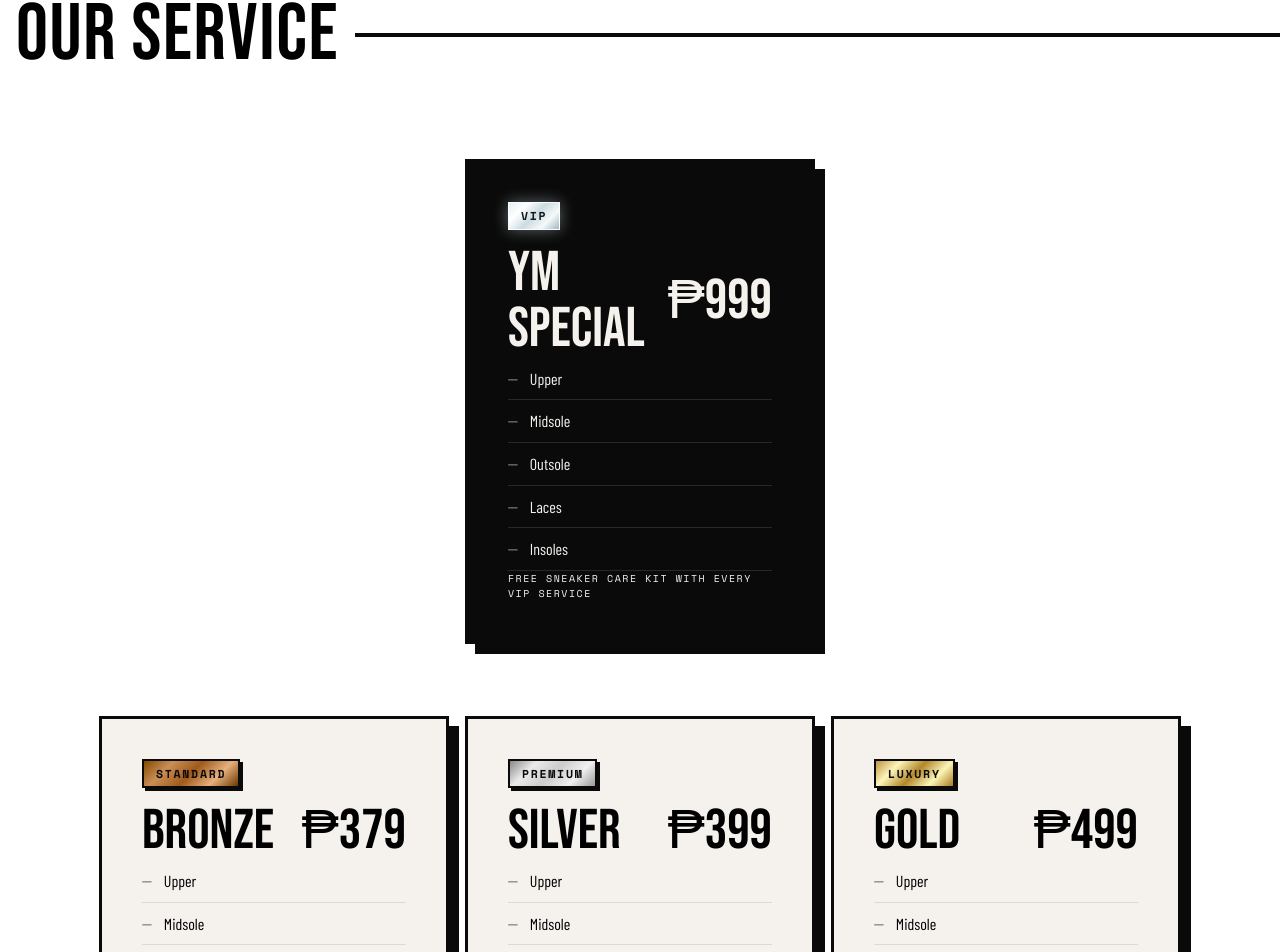
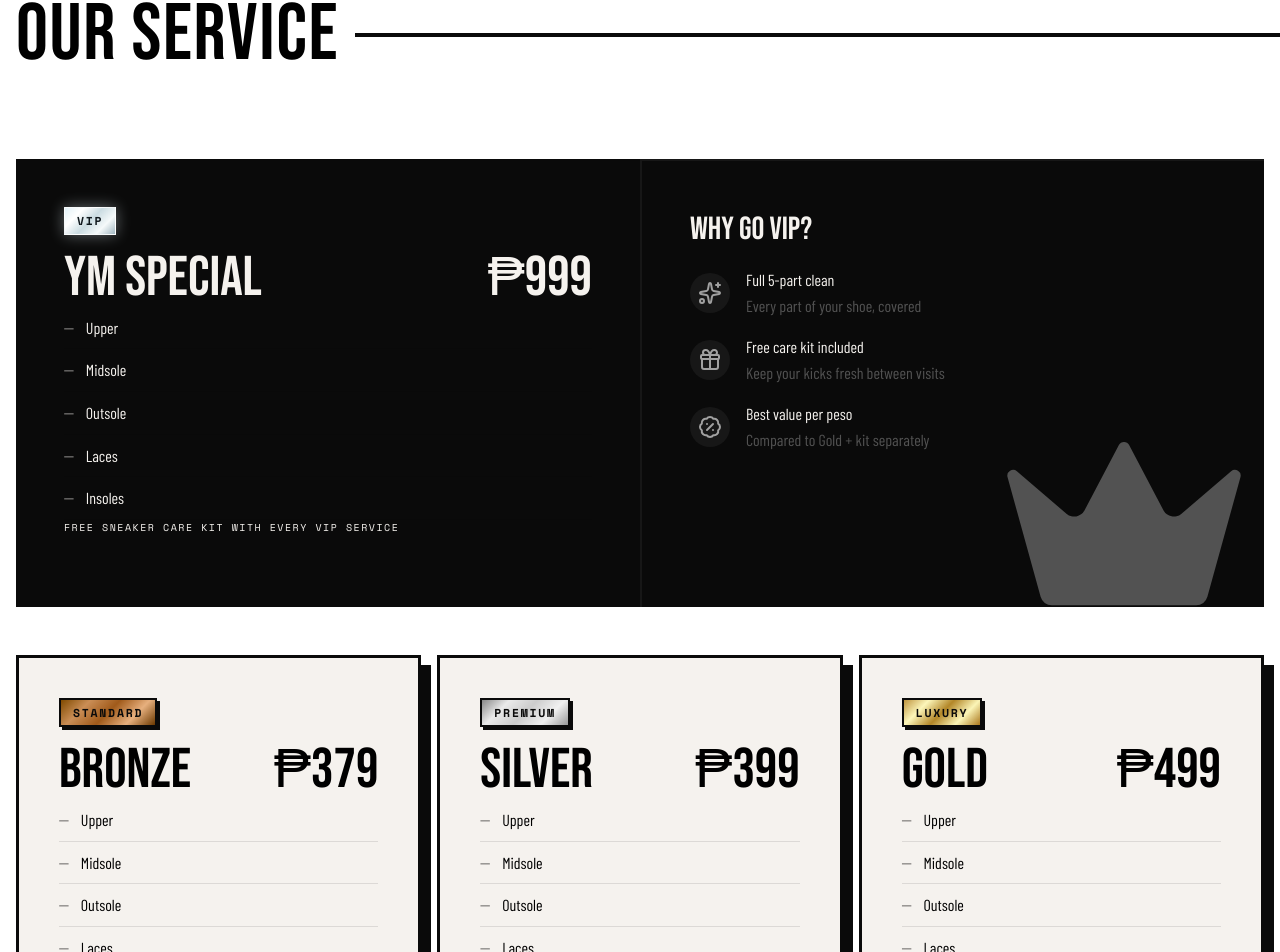
Before and after one commit to torgeronimo/ym-shoe-cleaning, a Next.js app: page / in a window 1280 px wide. Shown: the part 1151-2103 px from the top of the page. Built offline with nearby package versions, Linux system fonts and the light colour scheme.

Commit message:
fix: adjusted service card design and layout

```diff
--- a/app/components/sections/service.tsx
+++ b/app/components/sections/service.tsx
@@ -1,6 +1,12 @@
 import Card from '../ui/card'
 import SectionTitle from '../ui/section-title';
+import { Sparkles, Gift, BadgePercent, Sparkle, Crown } from 'lucide-react';
 const Service = () => {
+    const whyvip=[
+        {title:"Full 5-part clean", desc:"Every part of your shoe, covered", icon:Sparkles},
+        {title:"Free care kit included", desc:"Keep your kicks fresh between visits",icon:Gift},
+        {title:"Best value per peso", desc:"Compared to Gold + kit separately",icon:BadgePercent},
+    ]
 
     type Service = {
         name: string;
@@ -104,7 +110,8 @@ const Service = () => {
 
 
                     {/* Featured card */}
-                    <div className="price-card-featured price-card mb-6">
+                    <div className='grid grid-cols-1 md:grid-cols-2 bg-black w-full'>
+                        <div className="text-white p-12 w-full mb-6">
                             <span className={`${featured.tag} badge badge-invert`}>{featured.tag}</span>
                             <div className="flex items-center justify-between pt-4">
                                 <h2 className="price-amount">{featured.name}</h2>
@@ -121,6 +128,37 @@ const Service = () => {
                                 <p className="type-label-sm">{featured.free}</p>
                             )}
                         </div>
+
+                        <div className='relative overflow-hidden text-white md:border-l-2 border-t-2 border-neutral-900 p-12'>
+
+                            <div className='flex flex-col justify-start gap-4'>
+                                <h2 className='type-display-sm'>WHY GO VIP?</h2>
+                                {whyvip.map((w)=>{
+                                    const Icon = w.icon;
+                                    return(
+                                        <div key={w.title} className='z-20 flex items-center gap-4 type-body-base'>
+                                            <div className='h-10 w-10 bg-neutral-900 flex items-center justify-center rounded-full'>
+                                                <Icon className='w-6 h-6 text-neutral-400'/>
+                                            </div>
+
+                                            <div>
+                                                <p>{w.title}</p>
+                                                <p className='text-neutral-600'>{w.desc}</p>
+                                            </div>
+                                        </div>
+                                    )
+                                })}
+                                <div className='absolute -bottom-20 sm:right-0 -right-10'>
+                                    <Crown className='md:w-70 md:h-70 w-50 h-50 -z-50 fill-neutral-600' strokeWidth={0}/>
+                                </div>
+                            </div>
+
+
+
+
+                        </div>
+                    </div>
+
                     {/* Rest */}
                     <div className="flex flex-wrap justify-center lg:grid lg:grid-cols-3 grid-cols-1 gap-4">
                         {rest.map((r)=>(
--- a/app/globals.css
+++ b/app/globals.css
@@ -10,7 +10,6 @@
       --color-gray-500:     #888888;   /* Secondary text */
       --color-gray-700:     #444444;   /* Body text */
       --color-gray-900:     #1a1a1a;   /* Near-black for contrast layers */
-
       --text-2xs:   0.625rem;   /* 10px — tiny labels */
       --text-xs:    0.72rem;    /* 11.5px — micro tags */
       --text-sm:    0.85rem;    /* 13.6px — captions */
@@ -336,7 +335,9 @@
 }
 @keyframes spin-cw  { to { transform: rotate( 360deg); } }
 @keyframes spin-ccw { to { transform: rotate(-360deg); } }
-
+.diamond{
+  background: linear-gradient(135deg, #E2F1F7 0%, #FFFFFF 25%, #CBDCE2 50%, #F5F9FA 75%, #A1B7C1 100%);
+}
 .VIP {
   background: linear-gradient(135deg, #E2F1F7 0%, #FFFFFF 25%, #CBDCE2 50%, #F5F9FA 75%, #A1B7C1 100%);
   color: #0F171C;
@@ -356,7 +357,6 @@
   box-shadow: var(--shadow-lg);
   padding: var(--space-10);
   position: relative;
-  width:350px;
   height:auto;
 }
 .price-card-featured {
```
Lines whose indentation alone changed are shown as unchanged.
